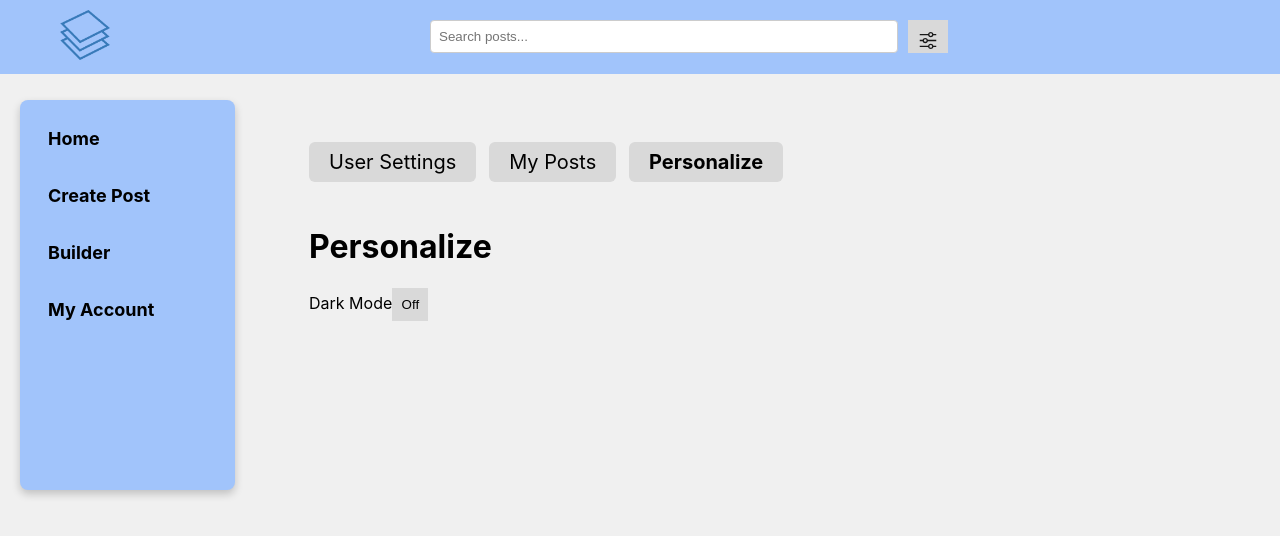
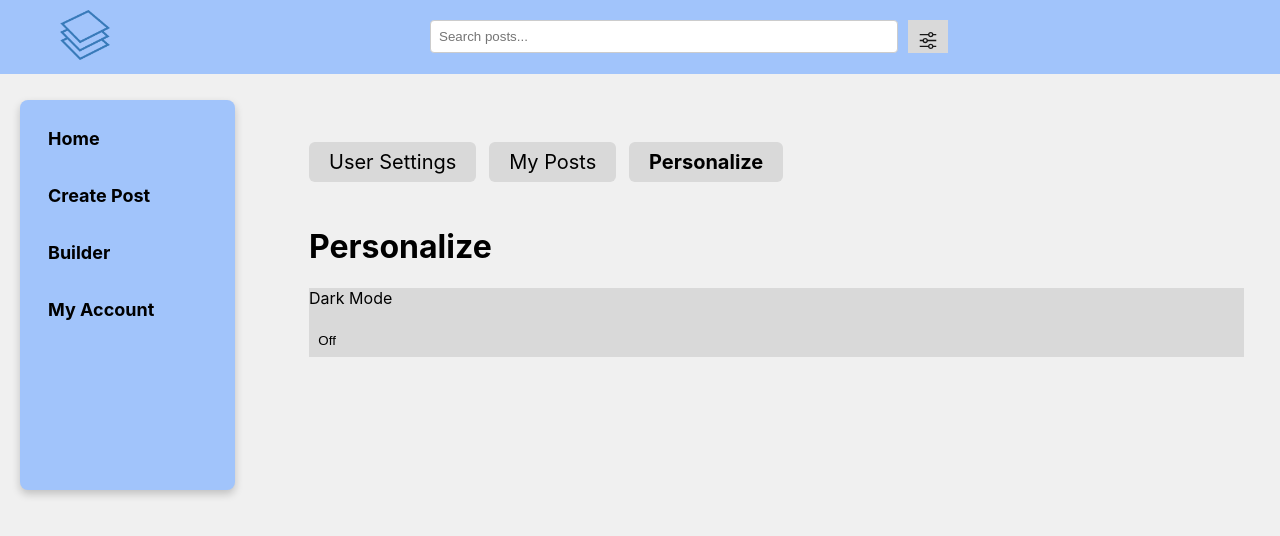
Before and after one commit to 20201141/NSF, a React (Create React App) app: page /account/personalize in a window 1280 px wide. Shown: the top 536 px of the page. Built offline with nearby package versions, Linux system fonts and the light colour scheme; no server answers.

Commit message:
div fix; add background-color

```diff
--- a/src/account/Personalize.tsx
+++ b/src/account/Personalize.tsx
@@ -1,5 +1,6 @@
 import React, { useState, useEffect } from "react";
 import Button from "./Button";
+import "./UserSettings.css";
 
 // Personalize Component
 const Personalize: React.FC = () => {
@@ -41,10 +42,10 @@ const Personalize: React.FC = () => {
   return (
     <div className="personalize-content">
       <h1>Personalize</h1>
-      <p>
-        Dark Mode
+      <div className="fake-button">
+        <p>Dark Mode</p>
         <Button className={`toggle-btn ${isDark ? "on" : "off"}`} onClick={toggleDarkMode}>{isDark ? "On" : "Off"}</Button>
-      </p>
+      </div>
     </div>
   );
 };
--- a/src/account/UserSettings.css
+++ b/src/account/UserSettings.css
@@ -65,3 +65,8 @@ button:hover {
   width: 30em;
   height: 1.5em;
 }
+
+/* Personalize */
+.fake-button {
+  background-color: #D9D9D9;
+}
```
